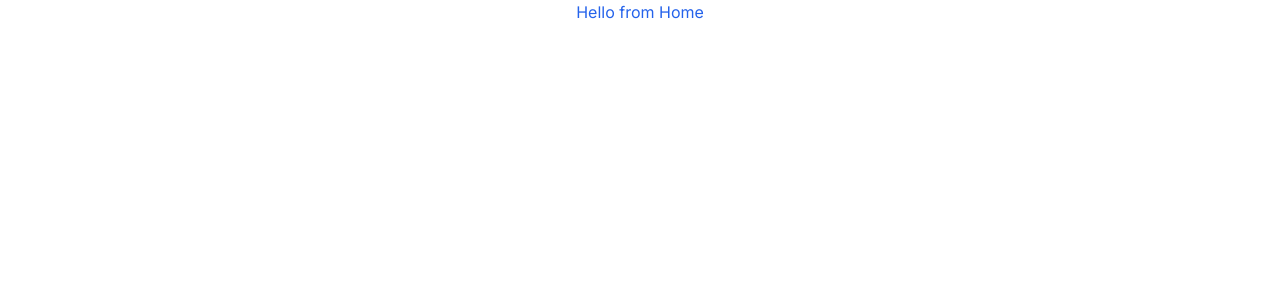
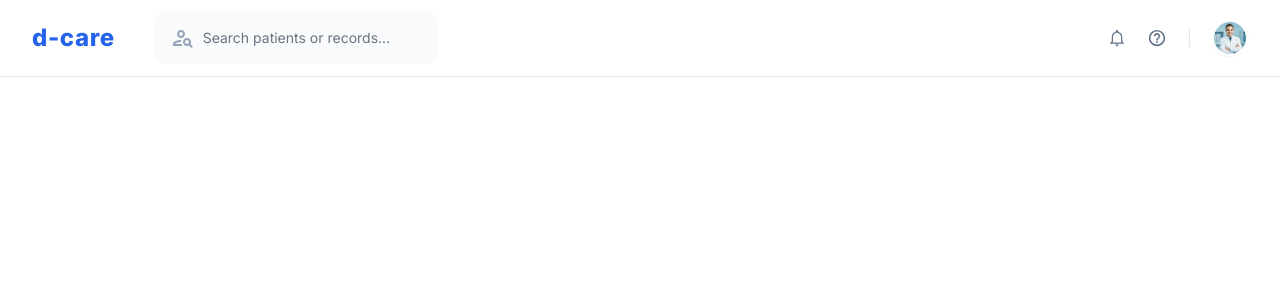
Before and after one commit to tarekelkanaria/d-care, a React (Vite) app: page /dashboard in a window 1280 px wide. Shown: the top 300 px of the page. Built offline with nearby package versions, Linux system fonts and the light colour scheme.

Commit message:
Add admin-dashboard nabar

```diff
--- a/package.json
+++ b/package.json
@@ -13,6 +13,7 @@
     "@tailwindcss/vite": "^4.2.4",
     "react": "^19.2.5",
     "react-dom": "^19.2.5",
+    "react-icons": "^5.6.0",
     "tailwindcss": "^4.2.4"
   },
   "devDependencies": {
--- a/src/App.jsx
+++ b/src/App.jsx
@@ -1,10 +1,11 @@
 import "./App.css";
-import Home from "./pages/Home";
+import Dashboard from "./pages/Dashboard";
+// import Home from "./pages/Home";
 
 function App() {
   return (
     <>
-      <Home />
+      <Dashboard />
     </>
   );
 }
--- /dev/null
+++ b/src/components/Dash/Navbar.jsx
@@ -0,0 +1,38 @@
+import { MdOutlinePersonSearch } from "react-icons/md";
+import {
+  IoMdNotificationsOutline,
+  IoMdHelpCircleOutline,
+} from "react-icons/io";
+import AdminAvatar from "../../assets/admin-avatar.jpg";
+
+export default function Navbar() {
+  return (
+    <header className="bg-white border-b border-b-line">
+      <nav className="container flex justify-between items-center">
+        <div className="flex justify-between items-center">
+          <h1 className="font-inter font-extrabold text-2xl text-logo tracking-wide">
+            d-care
+          </h1>
+          <div className="hidden sm:flex items-center bg-secondary rounded-lg my-3 py-2 px-4 ml-10">
+            <MdOutlinePersonSearch className="text-2xl text-placeholder" />
+            <input
+              type="search"
+              placeholder="Search patients or records..."
+              className=" text-sm p-2 focus:outline-none placeholder:text-placeholdtwo placeholder:font-normal placeholder:text-sm placeholder:font-inter placeholder:tracking-normal"
+            />
+          </div>
+        </div>
+        <div className="flex items-center ">
+          <IoMdNotificationsOutline className="text-xl text-icon cursor-pointer" />
+          <IoMdHelpCircleOutline className="text-xl text-icon cursor-pointer ml-5" />
+          <span className="ml-5 text-line">|</span>
+          <img
+            src={AdminAvatar}
+            alt="Admin avatar"
+            className="w-9 h-9 shadow-avatar border-2 border-white rounded-full ml-5 cursor-pointer"
+          />
+        </div>
+      </nav>
+    </header>
+  );
+}
--- a/src/index.css
+++ b/src/index.css
@@ -5,6 +5,12 @@
   --font-manrope: Manrope, sans-serif;
   --font-inter: Inter, sans-serif;
   --color-logo: #2563eb;
+  --color-placeholder: #94a3b8;
+  --color-placeholdtwo: #6b7280;
+  --color-secondary: #f8fafc;
+  --color-icon: #64748b;
+  --color-line: #e2e8f0;
+  --shadow-avatar: 0px 1px 2px 0px #0000000d;
 }
 
 @utility container {
--- /dev/null
+++ b/src/pages/Dashboard.jsx
@@ -0,0 +1,5 @@
+import Navbar from "../components/Dash/Navbar";
+
+export default function Dashboard() {
+  return <Navbar />;
+}
```
Also changed, not shown: src/assets/admin-avatar.jpg (added), 1 other file (tests, documents, lock files or other folders).
